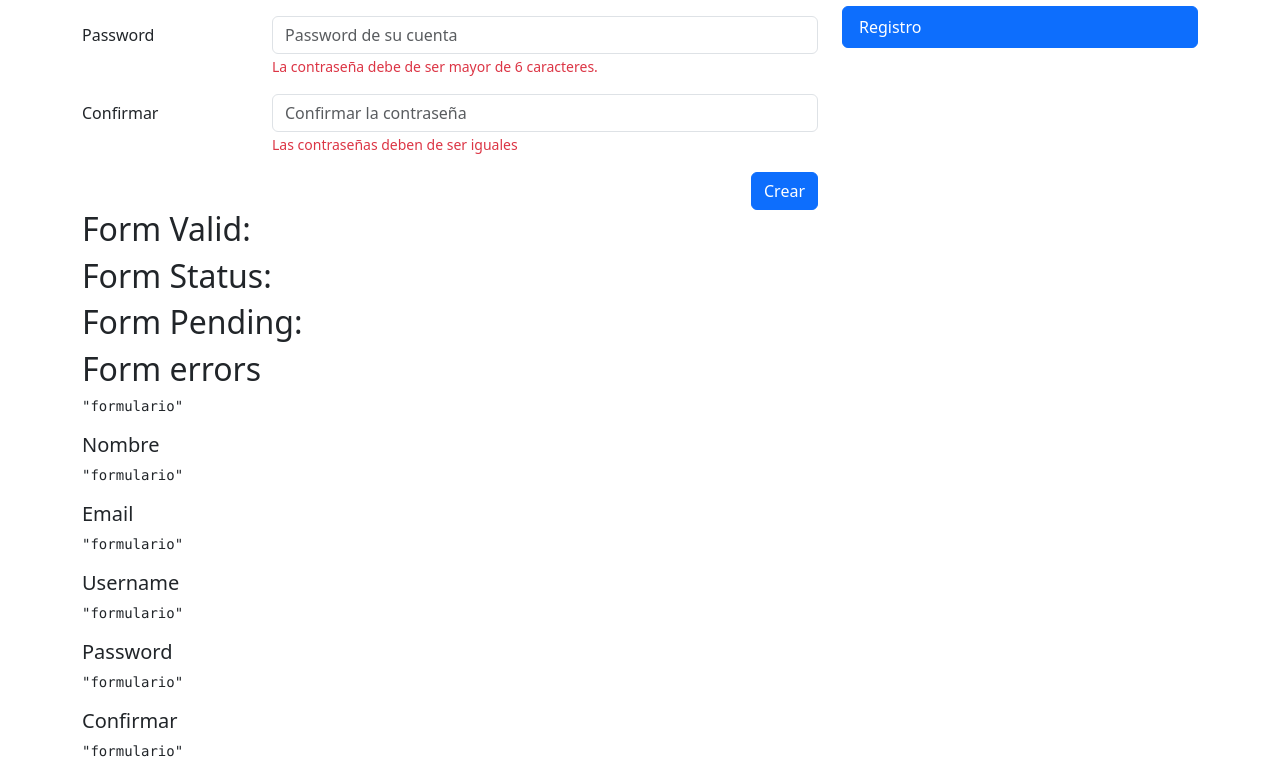
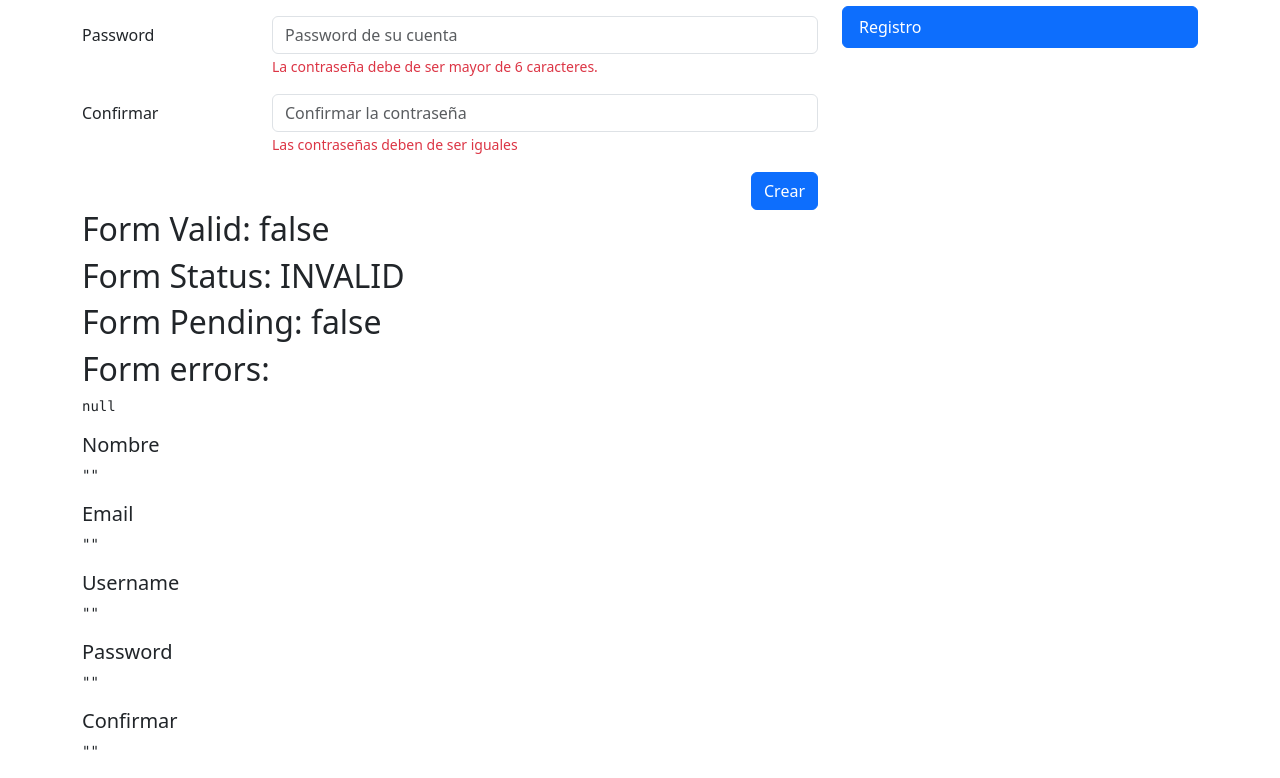
Before and after one commit to appbraham/AppReactiveForm, an Angular app: page /auth/sign-up in a window 1280 px wide. Shown: the part 337-1115 px from the top of the page. Built offline with nearby package versions, Linux system fonts and the light colour scheme.

Commit message:
Binding register form with his controls

```diff
--- a/src/app/auth/auth.module.ts
+++ b/src/app/auth/auth.module.ts
@@ -3,6 +3,7 @@ import { CommonModule } from '@angular/common';
 
 import { AuthRoutingModule } from './auth-routing.module';
 import { RegisterPageComponent } from './register-page/register-page.component';
+import { ReactiveFormsModule } from '@angular/forms';
 
 
 @NgModule({
@@ -11,7 +12,8 @@ import { RegisterPageComponent } from './register-page/register-page.component';
   ],
   imports: [
     CommonModule,
-    AuthRoutingModule
+    AuthRoutingModule,
+    ReactiveFormsModule
   ]
 })
 export class AuthModule { }
--- a/src/app/auth/register-page/register-page.component.html
+++ b/src/app/auth/register-page/register-page.component.html
@@ -4,13 +4,13 @@
 <div class="row">
   <div class="col">
 
-    <form autocomplete="off">
+    <form [formGroup]="myForm" (ngSubmit)="onSubmit()" autocomplete="off">
 
       <!-- Nombre -->
       <div class="row mb-3">
         <label class="col-sm-3 col-form-label">Nombre</label>
         <div class="col-sm-9">
-          <input type="text" class="form-control" placeholder="Nombre del usuario">
+          <input formControlName="name" type="text" class="form-control" placeholder="Nombre del usuario">
 
           <span class="form-text text-danger">
             Debe de ser en formato de nombre y apellido
@@ -22,7 +22,7 @@
       <div class="row mb-3">
         <label class="col-sm-3 col-form-label">Email</label>
         <div class="col-sm-9">
-          <input type="email" class="form-control" placeholder="Email del usuario">
+          <input formControlName="email" type="email" class="form-control" placeholder="Email del usuario">
           <span class="form-text text-danger">
             mensaje de error del email
           </span>
@@ -33,7 +33,7 @@
       <div class="row mb-3">
         <label class="col-sm-3 col-form-label">Username</label>
         <div class="col-sm-9">
-          <input type="text" class="form-control" placeholder="Nombre código del usuario">
+          <input formControlName="username" type="text" class="form-control" placeholder="Nombre código del usuario">
           <span class="form-text text-danger">
             El username no puede ser Strider
           </span>
@@ -44,7 +44,7 @@
       <div class="row mb-3">
         <label class="col-sm-3 col-form-label">Password</label>
         <div class="col-sm-9">
-          <input type="password" class="form-control" placeholder="Password de su cuenta">
+          <input formControlName="password" type="password" class="form-control" placeholder="Password de su cuenta">
 
           <span class="form-text text-danger">
             La contraseña debe de ser mayor de 6 caracteres.
@@ -56,7 +56,7 @@
       <div class="row mb-3">
         <label class="col-sm-3 col-form-label">Confirmar</label>
         <div class="col-sm-9">
-          <input type="password" class="form-control" placeholder="Confirmar la contraseña">
+          <input formControlName="password2" type="password" class="form-control" placeholder="Confirmar la contraseña">
 
           <span class="form-text text-danger">
             Las contraseñas deben de ser iguales
@@ -78,25 +78,24 @@
   </div>
 </div>
 
-
-<h2>Form Valid: </h2>
-<h2>Form Status: </h2>
-<h2>Form Pending: </h2>
-<h2>Form errors</h2>
-<pre>{{ 'formulario' | json }}</pre>
+<h2>Form Valid: {{ myForm.valid }}</h2>
+<h2>Form Status: {{ myForm.status }} </h2>
+<h2>Form Pending: {{ myForm.pending }} </h2>
+<h2>Form errors: {{ myForm.errors }}</h2>
+<pre>{{ myForm.errors | json }}</pre>
 
 <h5>Nombre</h5>
-<pre>{{ 'formulario' | json }}</pre>
+<pre>{{ myForm.value.name | json }}</pre>
 
 <h5>Email</h5>
-<pre>{{ 'formulario' | json }}</pre>
+<pre>{{ myForm.value.email | json }}</pre>
 
 <h5>Username</h5>
-<pre>{{ 'formulario' | json }}</pre>
+<pre>{{ myForm.value.username | json }}</pre>
 
 
 <h5>Password</h5>
-<pre>{{ 'formulario' | json }}</pre>
+<pre>{{ myForm.value.password | json }}</pre>
 
 <h5>Confirmar</h5>
-<pre>{{ 'formulario' | json }}</pre>
+<pre>{{ myForm.value.password2 | json }}</pre>
--- a/src/app/auth/register-page/register-page.component.ts
+++ b/src/app/auth/register-page/register-page.component.ts
@@ -1,10 +1,33 @@
 import { Component } from '@angular/core';
+import { FormBuilder, FormGroup, Validators } from '@angular/forms';
 
 @Component({
   selector: 'app-register-page',
   templateUrl: './register-page.component.html',
-  styles: ``
 })
 export class RegisterPageComponent {
 
+  public myForm: FormGroup = this.fb.group({
+    name: ['', [ Validators.required] ],
+    email: ['', [ Validators.required, Validators.email ]],
+    username: ['', [Validators.required] ],
+    password: ['', [Validators.required, Validators.minLength(6)] ],
+    password2: ['', [Validators.required, Validators.minLength(6)] ],
+  });
+
+  constructor( private fb: FormBuilder ){}
+
+  isValidField(){
+    // TODO: obtener validación desde un servicio.
+  }
+
+  onSubmit(){
+    if( this.myForm.invalid){
+      this.myForm.markAllAsTouched();
+      return;
+    }
+
+    console.log(this.myForm.value);
+
+  }
 }
```
